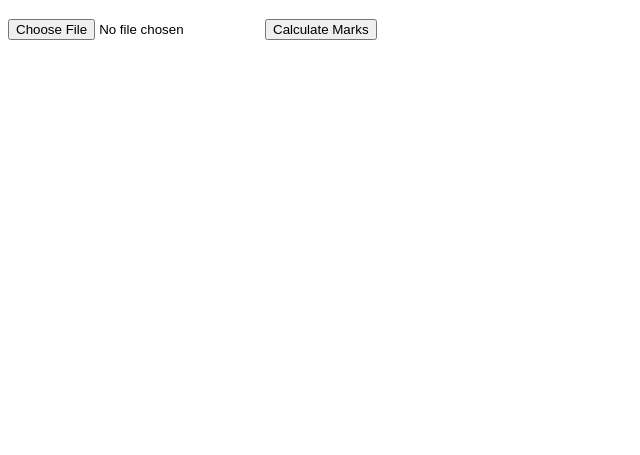
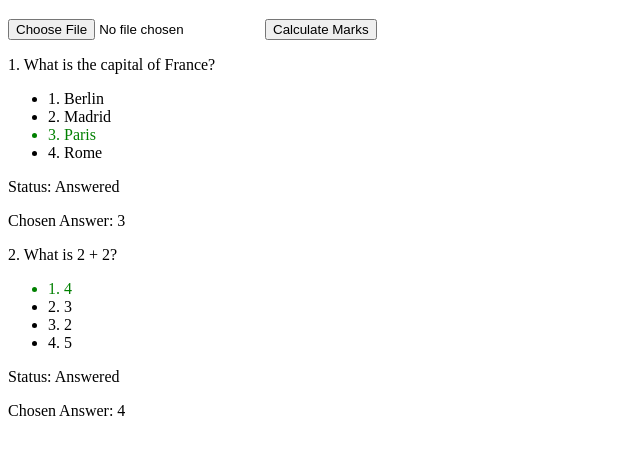
Before and after one commit to MarksCalculator/ssc.github.io, a plain HTML site: page index.html in a window 1280 px wide. Shown: the part 61-516 px from the top of the page, without its empty margins (0-640 px from the left). Drawn offline with Linux system fonts and the light colour scheme.

Commit message:
Update index.html

```diff
--- a/index.html
+++ b/index.html
@@ -71,3 +71,41 @@
     </script>
 </body>
 </html>
+<!DOCTYPE html>
+<html lang="en">
+<head>
+    <meta charset="UTF-8">
+    <meta name="viewport" content="width=device-width, initial-scale=1.0">
+    <title>Exam Answer Key</title>
+    <link rel="stylesheet" href="styles.css">
+</head>
+<body>
+    <div class="question" id="question1">
+        <p>1. What is the capital of France?</p>
+        <ul>
+            <li class="option">1. Berlin</li>
+            <li class="option">2. Madrid</li>
+            <li class="option correct" style="color: green;">3. Paris</li>
+            <li class="option">4. Rome</li>
+        </ul>
+        <div class="answer-info">
+            <p>Status: Answered</p>
+            <p>Chosen Answer: 3</p>
+        </div>
+    </div>
+    <div class="question" id="question2">
+        <p>2. What is 2 + 2?</p>
+        <ul>
+            <li class="option correct" style="color: green;">1. 4</li>
+            <li class="option">2. 3</li>
+            <li class="option">3. 2</li>
+            <li class="option">4. 5</li>
+        </ul>
+        <div class="answer-info">
+            <p>Status: Answered</p>
+            <p>Chosen Answer: 4</p>
+        </div>
+    </div>
+    <!-- More questions... -->
+</body>
+</html>
```
